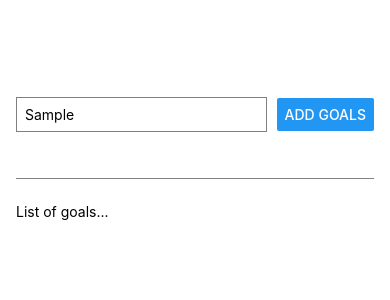
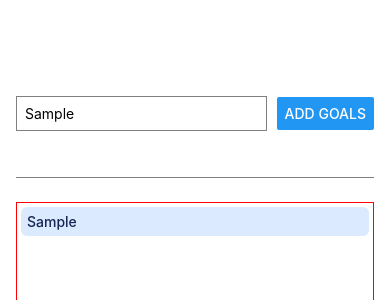
Before and after one commit to syedfaheem27/React-Native-Projects, a React Native app: screen / in a window 390 px wide. Both pictures are taken after typing "Sample" into the empty fields and a click on the button "ADD GOALS". Shown: the top 300 px of the page. Built offline with nearby package versions, Linux system fonts and the light colour scheme.

Commit message:
Handle add and display goals

```diff
--- a/App.js
+++ b/App.js
@@ -3,8 +3,10 @@ import { Button, StyleSheet, Text, TextInput, View } from "react-native";
 
 export default function App() {
   const [enteredText, setEnteredText] = useState("");
+  const [courseGoals, setCourseGoals] = useState([]);
+
   function goalInputHandler() {
-    console.log(enteredText);
+    setCourseGoals((goal) => [...goal, enteredText]);
   }
 
   function inputChangeHandler(txt) {
@@ -22,7 +24,13 @@ export default function App() {
         <Button title="Add Goals" onPress={goalInputHandler} />
       </View>
       <View style={styles.goalsContainer}>
-        <Text>List of goals...</Text>
+        {courseGoals.map((goal, i) => {
+          return (
+            <View key={goal + i} style={styles.goalItem}>
+              <Text style={styles.goalText}>{goal}</Text>
+            </View>
+          );
+        })}
       </View>
     </View>
   );
@@ -52,5 +60,18 @@ const styles = StyleSheet.create({
   },
   goalsContainer: {
     flex: 5,
+    borderWidth: 1,
+    borderColor: "red",
+    padding: 4,
+  },
+  goalItem: {
+    marginBottom: 4,
+    backgroundColor: "#dbeafe",
+    padding: 6,
+    borderRadius: 6,
+  },
+  goalText: {
+    color: "#172554",
+    fontWeight: "500",
   },
 });
```
